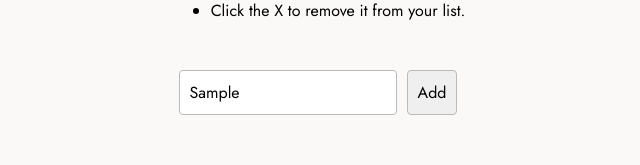
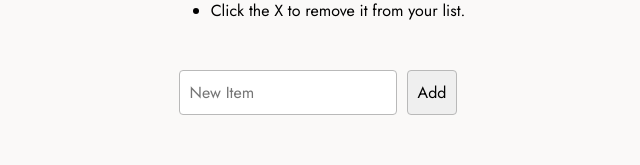
Before and after one commit to IrisvanOllefen/to-do-list, a Next.js app: page / in a window 1280 px wide. Both pictures are taken after typing "Sample" into the empty fields and a click on the button "Add". Shown: the part 200-365 px from the top of the page, without its empty margins (322-962 px from the left). Built offline with nearby package versions, Linux system fonts and the light colour scheme.

Commit message:
Made adding multiple todos possible

```diff
--- /dev/null
+++ b/components/Todo.js
@@ -0,0 +1,7 @@
+export default function Todo(props) {
+    return (
+        <div>
+            {props.value}
+        </div>
+    )
+}
--- a/pages/index.js
+++ b/pages/index.js
@@ -1,21 +1,43 @@
+
 import { useState } from 'react'
 import styles from '../styles/home.module.css'
+import Todo from '../components/Todo'
+
+function TodoForm(props) {
+  const [inputValue, setInputValue] = useState('')
+
+  function changeInputValue(event) {
+    setInputValue(event.target.value)
+  }
+
+  function submit(event) {
+    event.preventDefault()
+    props.onSubmit(inputValue)
+    setInputValue('')
+  }
+
+  return (<form className={styles.form} onSubmit={submit}>
+    <input type="text" value={inputValue} onChange={changeInputValue} placeholder="New Item" className={styles.input}/>
+    <button type="submit" className={styles.button}>Add</button>
+  </form>)
+}
+
+function TodoList(props) {
+  return <ul className={styles['to-do-list']}>
+    {props.todos.map((todo) => {
+      return <li key={todo}>{todo}</li>
+    })}
+  </ul>
+}
 
 export default function Home() {
+  const [todos, setTodos] = useState([])
 
-  const [todo, setTodo] = useState('')
-  const [click, setClick] = useState(false)
 
-  function createTodo(event) {
-    setTodo(event.target.value)
+
+  function submit(inputValue) {
+    setTodos([...todos, inputValue])
   }
-
-  function addTodo(event) {
-    event.preventDefault()
-    setClick(true)
-    console.log(todo)
-  }
-
 
   return (
       <div className={styles.container}>
@@ -25,13 +47,14 @@ export default function Home() {
           <li className={styles['list-item']}>Click the item to mark it as complete</li>
           <li className={styles['list-item']}>Click the X to remove it from your list.</li>
         </ul>
-        <form className={styles.form}>
-          <input type="text" placeholder="New Item" value={todo} onChange={createTodo} className={styles.input}/>
-          <button className={styles.button} onClick={addTodo}>Add</button>
-        </form>
-        <ul className={styles['to-do-list']}>
-          <li>{ !click ? '' : todo }</li>
-        </ul>
+        <TodoForm onSubmit={submit} />
+        <TodoList todos={todos} />
       </div>
   )
 }
+
+// input
+// value={todo}
+// onChange={createTodo}
+// button
+// onClick={addTodo}
```
Also changed, not shown: pages/index copy.js (added, +58 -0 lines).
